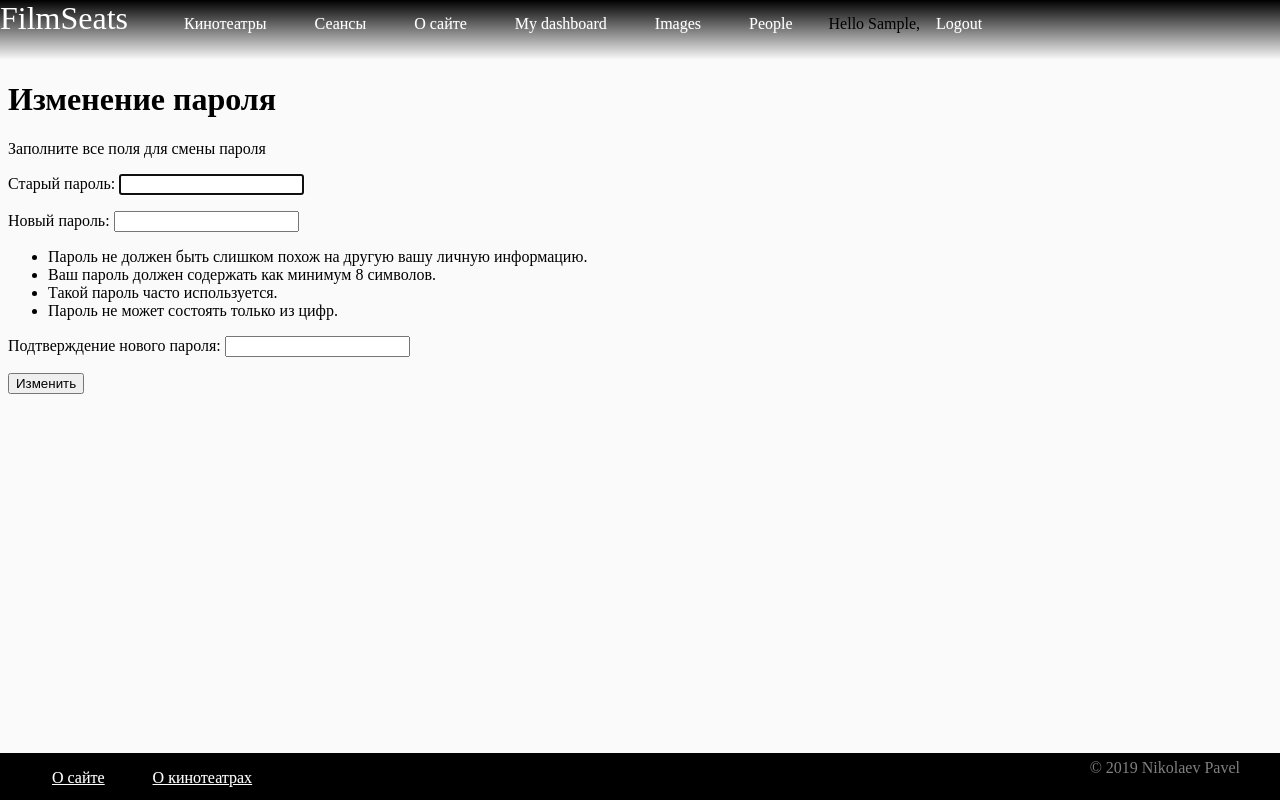
After one commit to Per5eu5/FilmPlace, a Django app: page /account/password_change/ in a window 1280 px wide. The commit adds this page. Run offline with Django 3.2, Linux system fonts and the light colour scheme; the visitor is signed in with stand-in values (Sample User, id 1).

Commit message:
Добавлена форма смены пароля

```diff
--- /dev/null
+++ b/account/templates/registration/password_change_form.html
@@ -0,0 +1,15 @@
+{% extends "base.html" %}
+
+{% block title %}Изменение пароля{% endblock %}
+
+{% block body %}
+    <h1>Изменение пароля</h1>
+
+    <p>Заполните все поля для смены пароля</p>
+
+    <form action="." method="post">
+        {{ form.as_p }}
+        <p><input type="submit" value="Изменить"></p>
+        {% csrf_token %}
+    </form>
+{% endblock %}
--- a/account/urls.py
+++ b/account/urls.py
@@ -6,4 +6,6 @@ urlpatterns = [
     path('', views.dashboard, name='dashboard'),
     path('login/', auth_views.LoginView.as_view(), name='login'),
     path('logout/', auth_views.LogoutView.as_view(), name='logout'),
+    path('password_change/', auth_views.PasswordChangeView.as_view(), name='password_change'),
+    path('password_change/done/', auth_views.PasswordChangeDoneView.as_view(), name='password_change_done'),
 ]
--- a/static/css/styles.css
+++ b/static/css/styles.css
@@ -6,6 +6,14 @@ body{
 	background: #fafafa;
 	margin: 0px;
 }
+
+
+.logo{
+	color: white;
+	font-size: 32px;
+	text-decoration: none;
+}
+
 
 .content-wrapper{
 	margin: 8px;
--- a/templates/base.html
+++ b/templates/base.html
@@ -8,7 +8,6 @@
         background-size: 40%;
         background-position: center;
         background-repeat: no-repeat;
-
         position: relative;
 }
 </style>
@@ -29,16 +28,24 @@
 
     <div class="header-wrapper">
         <header>
+
+
+
             <div class="menu">
-                <div class="cinema" style="background-image: url('../static/images/cinema-512.png');">
-                    <a href="/"></a>
+
+                <div id="logo">
+                    <a class="logo" href="/">FilmSeats</a>
                 </div>
+
+{#                <div class="cinema" style="background-image: url('../static/images/cinema-512.png');">#}
+{#                    <a href="/"></a>#}
+{#                </div>#}
 
                 <nav>
                     <ul class="main-menu">
 
                         <li class="">
-                            <a class="main-link" href="/timetable/">Кинотеатры</a>
+                            <a class="main-link" href="{% url 'movie_list' %}">Кинотеатры</a>
                         </li>
 
                         <li class="">
```
Also changed, not shown: account/templates/registration/password_change_done.html (added, +8 -0 lines), movie/templates/movie/movie_list.html (+8 -1 lines), static/css/Nova.otf (added), static/css/Qurany.ttf (added).
